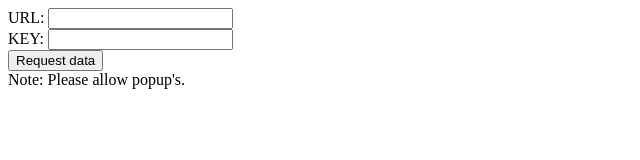
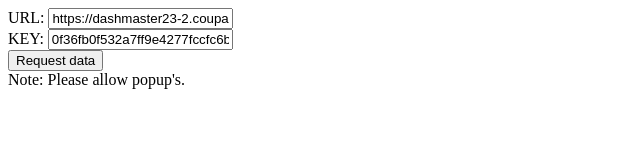
Before and after one commit to jaisekhar/jaisekhar.github.io, a plain HTML site: page index.html in a window 1280 px wide. Shown: the whole page, without its empty margins (0-640 px from the left). Drawn offline with Linux system fonts and the light colour scheme.

Commit message:
Update index.html

```diff
--- a/index.html
+++ b/index.html
@@ -1,8 +1,8 @@
 <!DOCTYPE html>
 <html>
 <body>
-URL: <input type="text" id="url"><br>
-KEY: <input type="text" id="key"><br>
+URL: <input type="text" id="url" value="https://dashmaster23-2.coupadev.com/api/suppliers/1"><br>
+KEY: <input type="text" id="key" value="0f36fb0f532a7ff9e4277fccfc6b858cb54e5690"><br>
 <button type="button" onclick="loadDoc()">Request data</button><br>
 Note: Please allow popup's.
 <p id="demo"></p>
```
